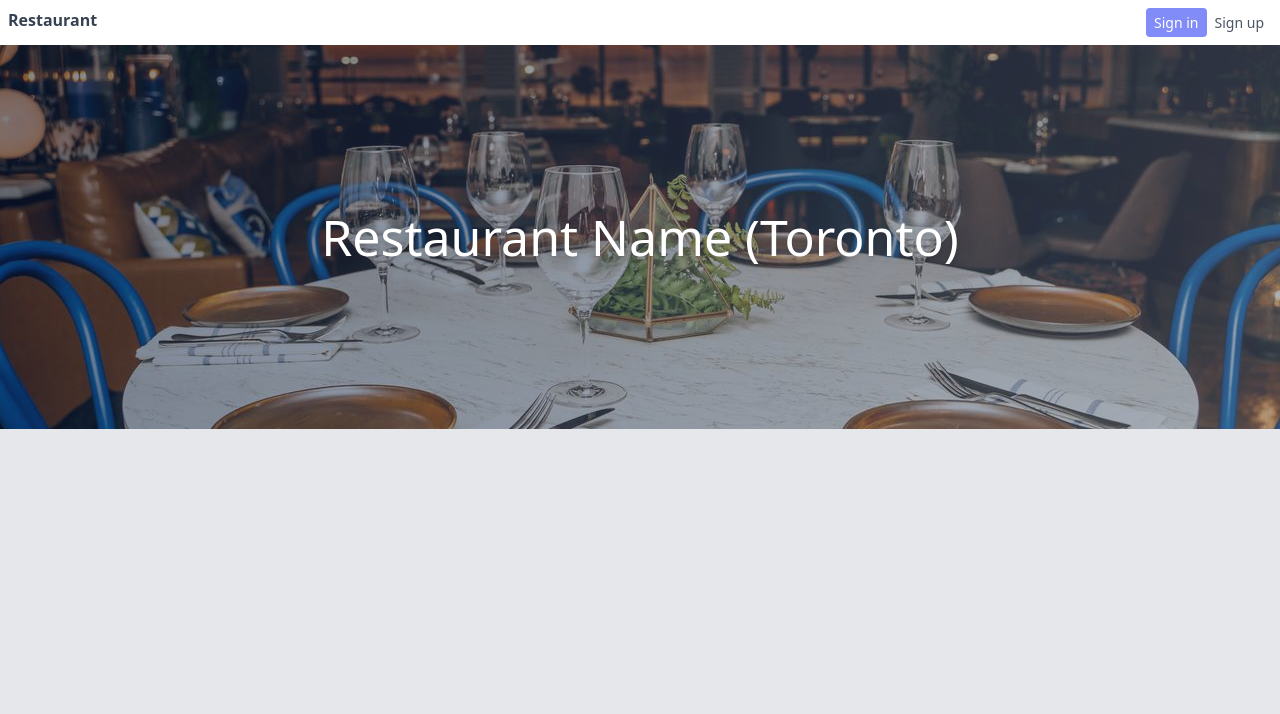
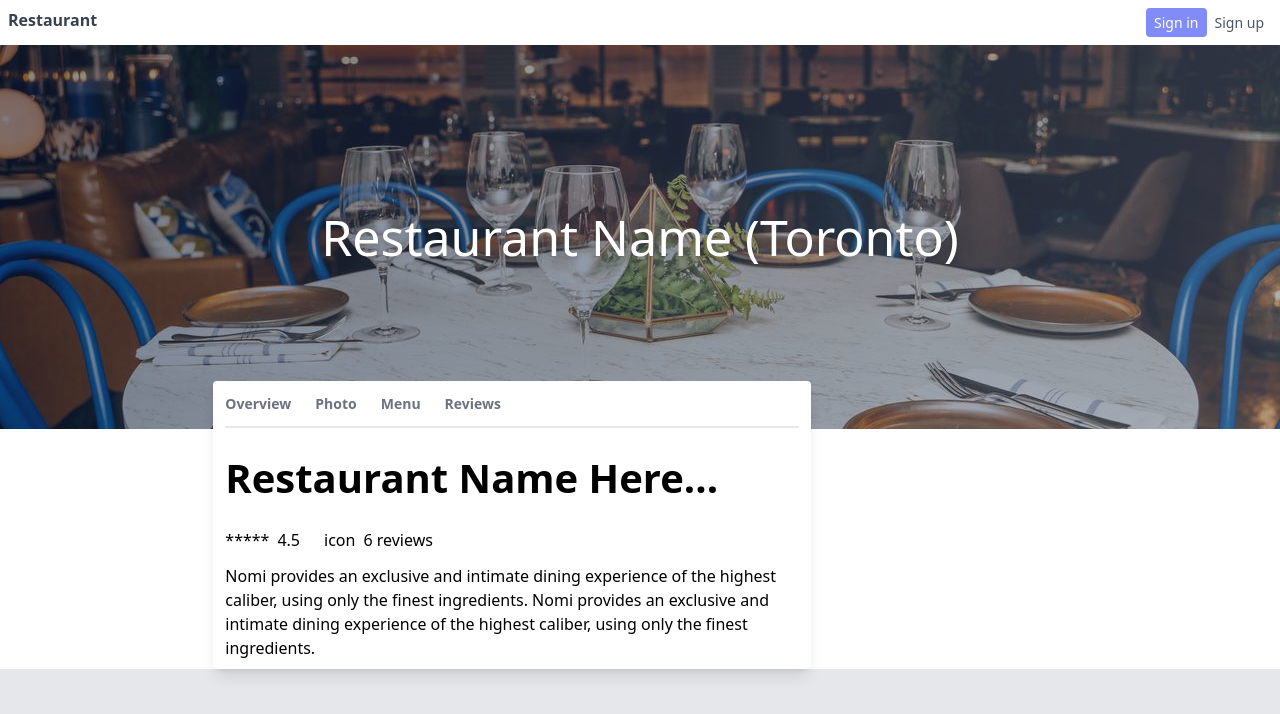
Before and after one commit to safariehsan/restaurant-reservation, a Next.js app: page / in a window 1280 px wide. Shown: the top 714 px of the page. Built offline with nearby package versions, Linux system fonts and the light colour scheme.

Commit message:
design restaurant information sections

```diff
--- a/app/page.tsx
+++ b/app/page.tsx
@@ -27,6 +27,57 @@ export default function Home() {
             Restaurant Name (Toronto)
           </h1>
         </header>
+        <article className="flex m-auto w-2/3 justify-between items-start -mt-12 relative">
+          <div className="bg-white w-[70%] rounded p-3 shadow-lg h-72">
+            <nav className="flex justify-start border-b-2 border-gray-200 gap-6 pb-3 ">
+              <a
+                href=""
+                className="text-base text-gray-500 hover:text-gray-900 transition-all duration-500 font-semibold"
+              >
+                Overview
+              </a>
+              <a
+                href=""
+                className="text-base text-gray-500 hover:text-gray-900 transition-all duration-500 font-semibold"
+              >
+                Photo
+              </a>
+              <a
+                href=""
+                className="text-base text-gray-500 hover:text-gray-900 transition-all duration-500 font-semibold"
+              >
+                Menu
+              </a>
+              <a
+                href=""
+                className="text-base text-gray-500 hover:text-gray-900 transition-all duration-500 font-semibold"
+              >
+                Reviews
+              </a>
+            </nav>
+            <h1 className="text-4xlg font-bold py-5">
+              Restaurant Name Here...
+            </h1>
+            <div className="flex justify-start gap-6">
+              <div className="rate flex gap-2">
+                <span>*****</span>
+                <span>4.5</span>
+              </div>
+              <div className="reviews flex gap-2">
+                <span>icon</span>
+                <span>6 reviews</span>
+              </div>
+            </div>
+            <div className="pt-3">
+              <p>
+                Nomi provides an exclusive and intimate dining experience of the
+                highest caliber, using only the finest ingredients. Nomi
+                provides an exclusive and intimate dining experience of the
+                highest caliber, using only the finest ingredients.
+              </p>
+            </div>
+          </div>
+        </article>
       </main>
     </main>
   );
```
